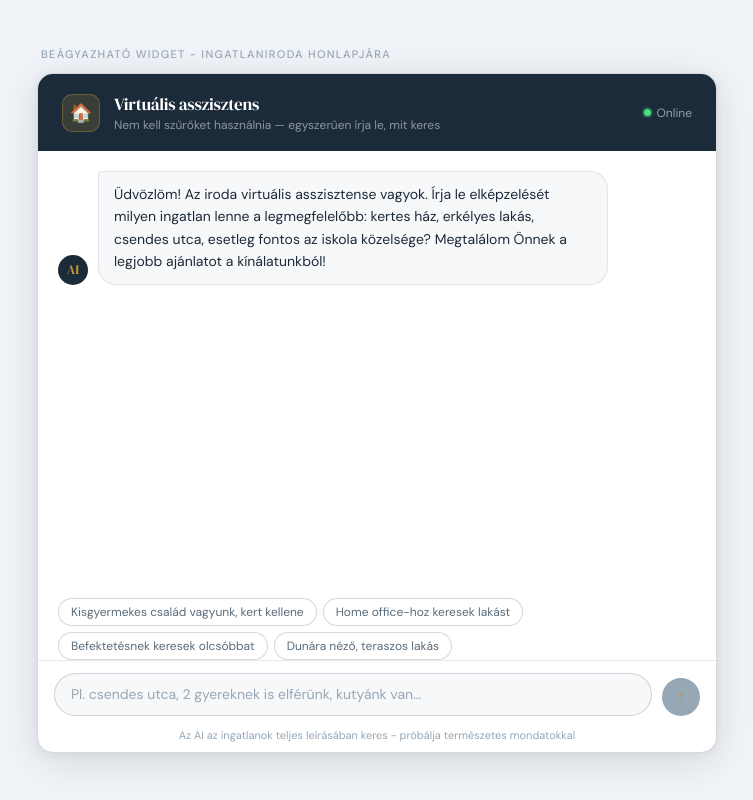
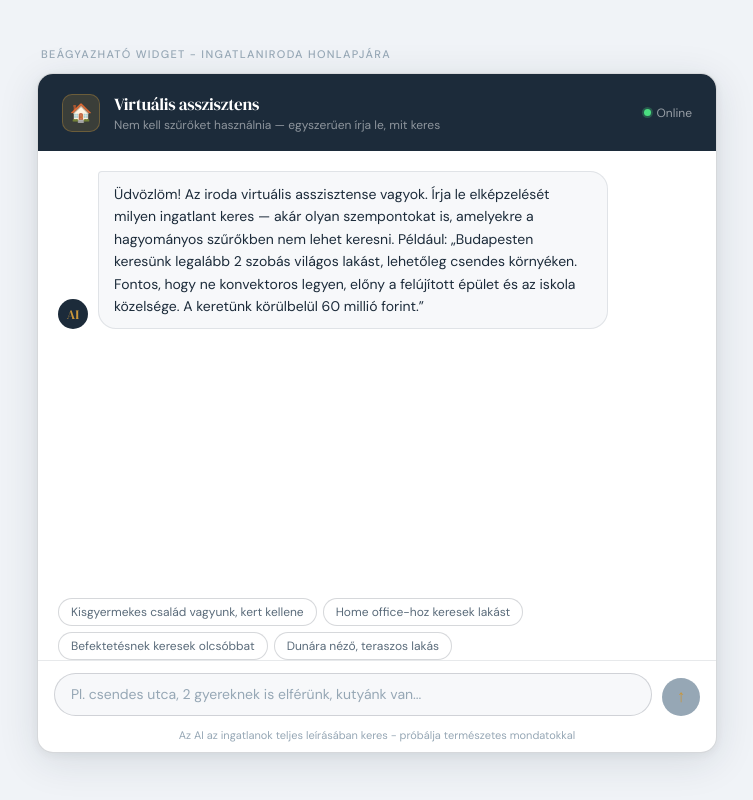
Before and after one commit to csaba74-droid/ingatlan-ai, a Next.js app: page / in a window 1280 px wide. Shown: the whole page, without its empty margins (263-1016 px from the left). Built offline with nearby package versions, Linux system fonts and the light colour scheme.

Commit message:
Update index.js

```diff
--- a/pages/index.js
+++ b/pages/index.js
@@ -788,7 +788,9 @@ MAGYAR NYELVHELYESSÉG - NAGYON FONTOS:
                 <div style={{ width: 30, height: 30, borderRadius: '50%', background: '#1C2B3A', color: '#C9963A', display: 'flex', alignItems: 'center', justifyContent: 'center', fontSize: 13, fontFamily: "'DM Serif Display', serif", flexShrink: 0 }}>AI</div>
                 <div style={{ maxWidth: '80%' }}>
                   <div style={{ background: '#f7f8fa', border: '0.5px solid rgba(28,43,58,0.10)', borderRadius: '4px 18px 18px 18px', padding: '11px 15px', fontSize: 14, lineHeight: 1.6, color: '#1C2B3A' }}>
-                    Üdvözlöm! Az iroda virtuális asszisztense vagyok. Írja le elképzelését milyen ingatlan lenne a legmegfelelőbb: kertes ház, erkélyes lakás, csendes utca, esetleg fontos az iskola közelsége? Megtalálom Önnek a legjobb ajánlatot a kínálatunkból!
+                    Üdvözlöm! Az iroda virtuális asszisztense vagyok. Írja le elképzelését milyen ingatlant keres — akár olyan szempontokat is, amelyekre a hagyományos szűrőkben nem lehet keresni.
+Például:
+„Budapesten keresünk legalább 2 szobás világos lakást, lehetőleg csendes környéken. Fontos, hogy ne konvektoros legyen, előny a felújított épület és az iskola közelsége. A keretünk körülbelül 60 millió forint.”
                   </div>
                 </div>
               </div>
```
